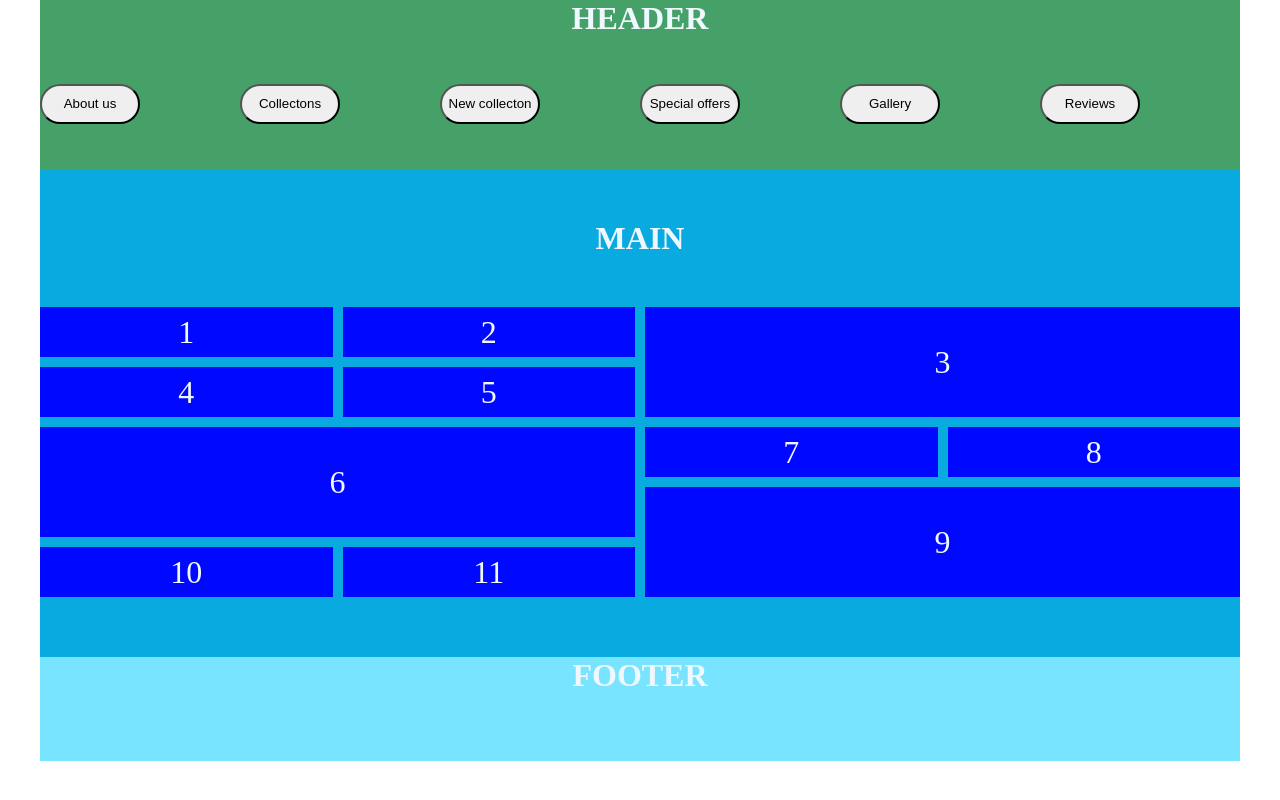
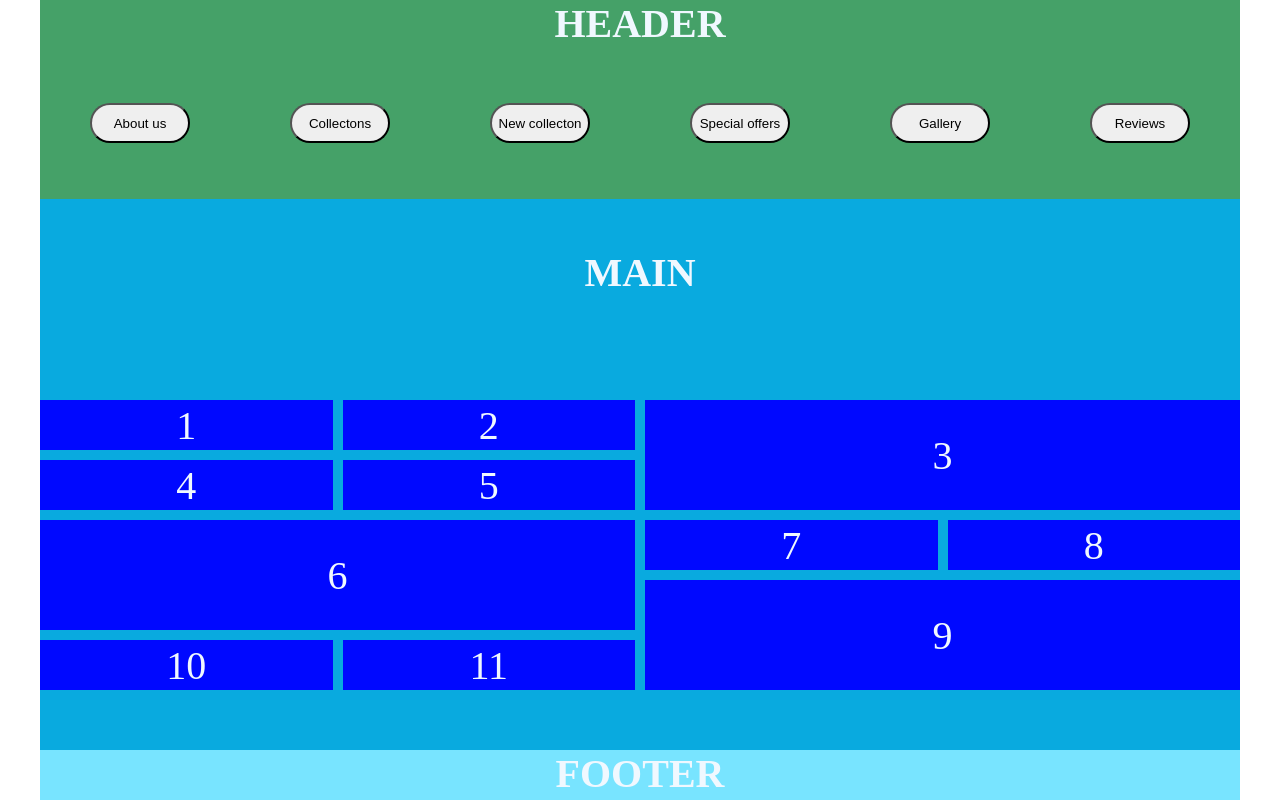
Before and after one commit to K0vi4ka/HW8, a plain HTML site: page index.html in a window 1280 px wide. Drawn offline with Linux system fonts and the light colour scheme.

Commit message:
fix some bug

```diff
--- a/index.html
+++ b/index.html
@@ -11,7 +11,7 @@
 <body>
   <div class="conteiner">
     <header class="header">
-      <h1 class="title title header-text">Header</h1>
+      <h1 class="title header-text">Header</h1>
 
       <nav>
         <ul class="nav-list">
--- a/style.css
+++ b/style.css
@@ -11,28 +11,30 @@
 }
 .title {
   color: aliceblue;
-  font-size: 2rem;
+  font-size: 2.5rem;
   text-transform: uppercase;
 }
 
 .conteiner {
   display: grid;
-  grid-template-rows: 170px 2fr 104px;
+  grid-template-rows: 1fr 2fr 50px;
   grid-template-columns: minmax(200px,1200px);
   justify-content: center;
+  height: 100vh;
 }
 
 .header {
   background-color: rgb(69, 161, 104);
   display: grid;
-  grid-template-columns: minmax(200px,1200px);
-  justify-content: space-evenly;
+  grid-template-columns: minmax(100px,1200px);
+
 }
 
 .nav-list {
   list-style: none;
   display: grid;
   grid-template-columns: repeat(auto-fit, minmax(100px,1fr));
+  justify-items: center;
 }
 
 .btn {
@@ -53,12 +55,14 @@
 
 .main>.title {
   justify-self: center;
-  padding:50px;
+  padding-top:50px;
+  padding-bottom: 104px;
+
 }
 
 .main-wrapper {
   display: grid;
-  grid-template-columns: repeat(auto-fit, minmax(50px,1fr));
+  grid-template-columns: repeat(auto-fit, minmax(30px,1fr));
   grid-template-rows: repeat(6, minmax(50px,1fr));
   grid-template-areas: "item1 item2 item3 item3"
                        "item4 item5 item3 item3"
```
